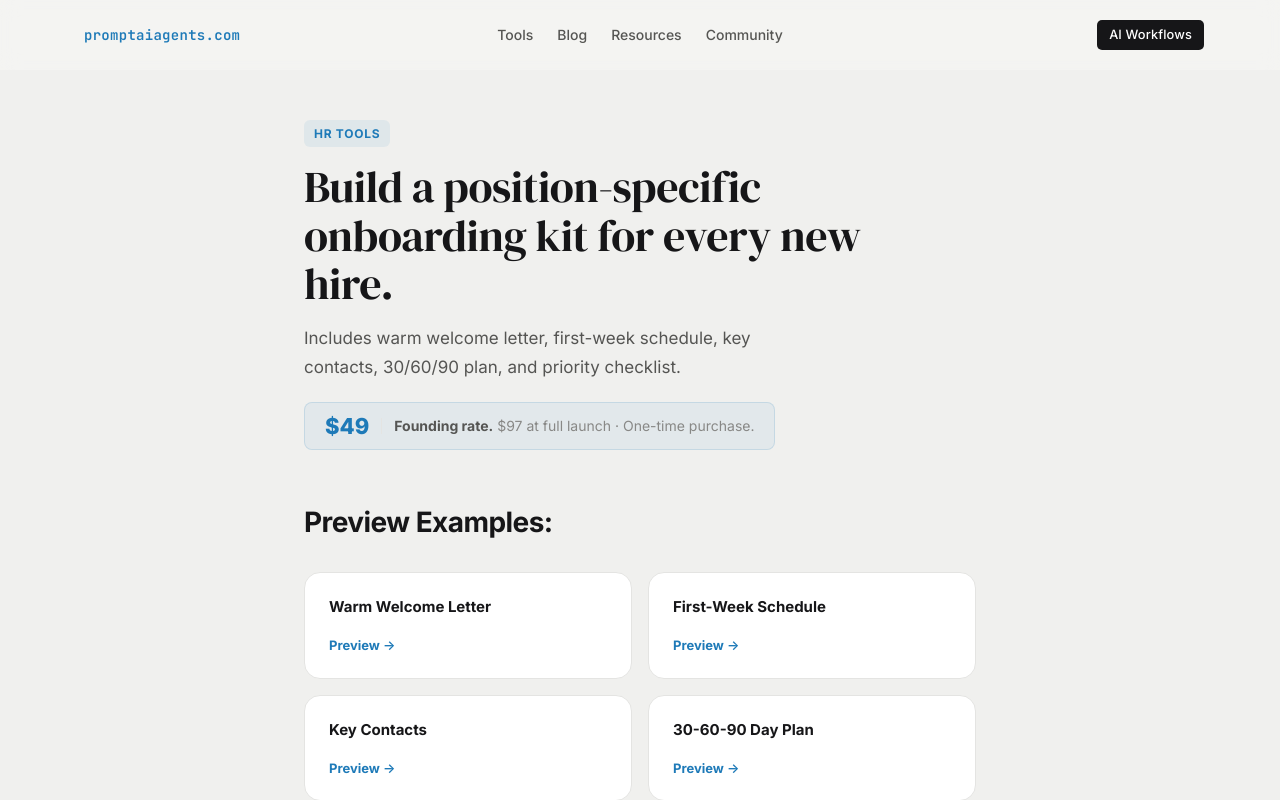
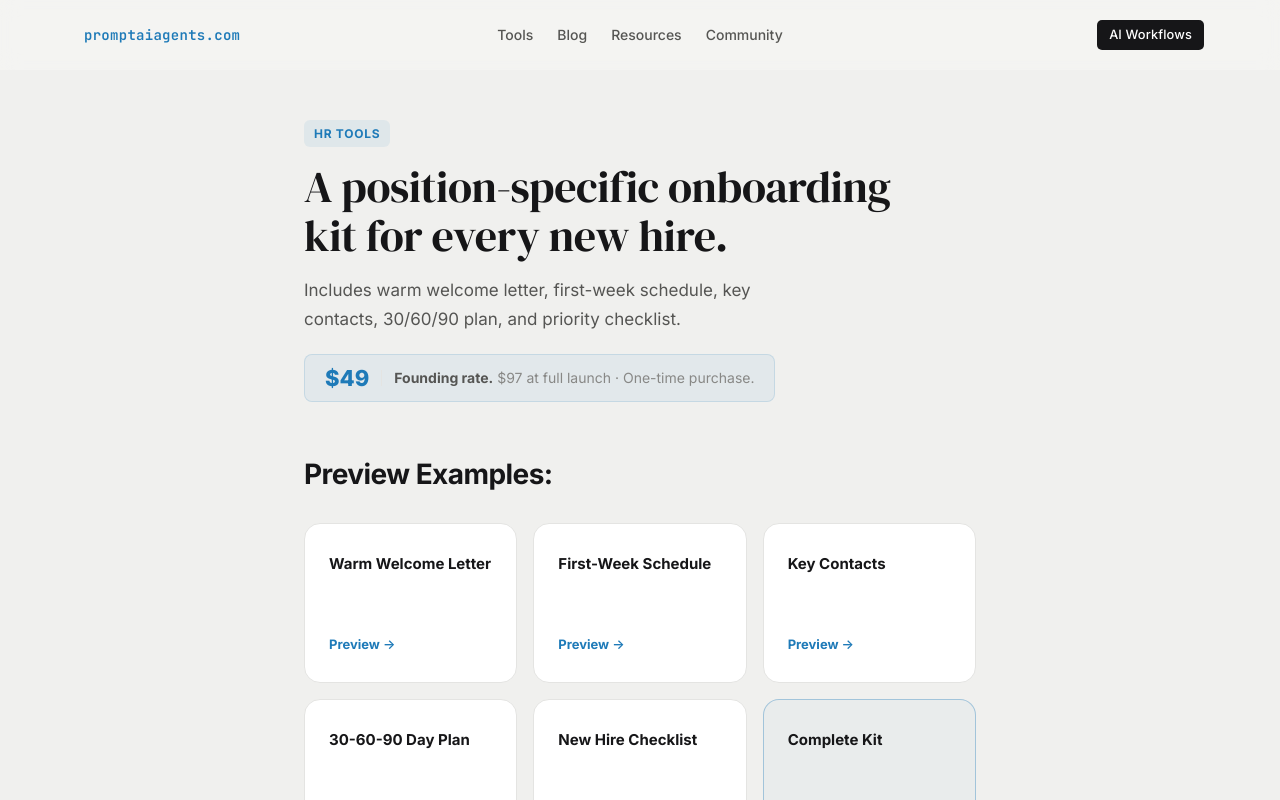
Before and after one commit to coolcalvin457-tech/agent-timesaver-nextjs, a Next.js app: page /onboarding-kit-builder in a window 1280 px wide. Shown: the top 800 px of the page. Built offline with nearby package versions, Linux system fonts and the light colour scheme.

Commit message:
Onboarding page: shorten headline, portrait preview cards, blue border on Complete Kit

```diff
--- a/app/globals.css
+++ b/app/globals.css
@@ -2418,14 +2418,14 @@ input, textarea {
   display: flex;
   flex-direction: column;
   justify-content: space-between;
-  padding: 22px 24px;
+  padding: 28px 24px;
   background: var(--bg-surface, #FFFFFF);
   border: 1px solid var(--border, #E4E4E2);
   border-radius: var(--radius-card);
   text-decoration: none;
   transition: box-shadow 0.15s ease, transform 0.15s ease;
   cursor: pointer;
-  min-height: 100px;
+  min-height: 160px;
 }
 
 .kit-sample-card:hover {
--- a/app/onboarding-kit-builder/page.tsx
+++ b/app/onboarding-kit-builder/page.tsx
@@ -6,11 +6,11 @@ import type { Metadata } from "next";
 export const metadata: Metadata = {
   title: "AGENT: Onboarding Kit Builder — promptaiagents.com",
   description:
-    "Build a position-specific onboarding kit for every new hire. Welcome letter, first-week schedule, key contacts, 30/60/90 plan, and priority checklist — as a ready-to-use .docx file.",
+    "A position-specific onboarding kit for every new hire. Welcome letter, first-week schedule, key contacts, 30/60/90 plan, and priority checklist — as a ready-to-use .docx file.",
   openGraph: {
     title: "AGENT: Onboarding Kit Builder — promptaiagents.com",
     description:
-      "Build a position-specific onboarding kit for every new hire. Delivered as a ready-to-use .docx file.",
+      "A position-specific onboarding kit for every new hire. Delivered as a ready-to-use .docx file.",
     url: "https://promptaiagents.com/onboarding-kit-builder",
     siteName: "promptaiagents.com",
     type: "website",
@@ -55,7 +55,7 @@ export default function OnboardingKitBuilderPage({
               className="heading-1"
               style={{ marginBottom: "16px", maxWidth: "600px" }}
             >
-              Build a position-specific onboarding kit for every new hire.
+              A position-specific onboarding kit for every new hire.
             </h1>
 
             <p
@@ -128,7 +128,7 @@ export default function OnboardingKitBuilderPage({
             <div
               style={{
                 display: "grid",
-                gridTemplateColumns: "repeat(auto-fill, minmax(260px, 1fr))",
+                gridTemplateColumns: "repeat(3, 1fr)",
                 gap: "16px",
                 marginBottom: "40px",
               }}
@@ -139,7 +139,7 @@ export default function OnboardingKitBuilderPage({
                 { title: "Key Contacts",          pdf: "/kit-samples/key-contacts.pdf" },
                 { title: "30-60-90 Day Plan",     pdf: "/kit-samples/30-60-90-day-plan.pdf" },
                 { title: "New Hire Checklist",    pdf: "/kit-samples/new-hire-checklist.pdf" },
-                { title: "Complete Kit",           pdf: "/kit-samples/onboarding-kit-sample.pdf" },
+                { title: "Complete Kit",          pdf: "/kit-samples/onboarding-kit-sample.pdf", featured: true },
               ].map((item) => (
                 <a
                   key={item.title}
@@ -147,6 +147,10 @@ export default function OnboardingKitBuilderPage({
                   target="_blank"
                   rel="noopener noreferrer"
                   className="kit-sample-card"
+                  style={item.featured ? {
+                    border: "1.5px solid rgba(30,122,184,0.35)",
+                    background: "rgba(30,122,184,0.03)",
+                  } : undefined}
                 >
                   <h3
                     style={{
```
